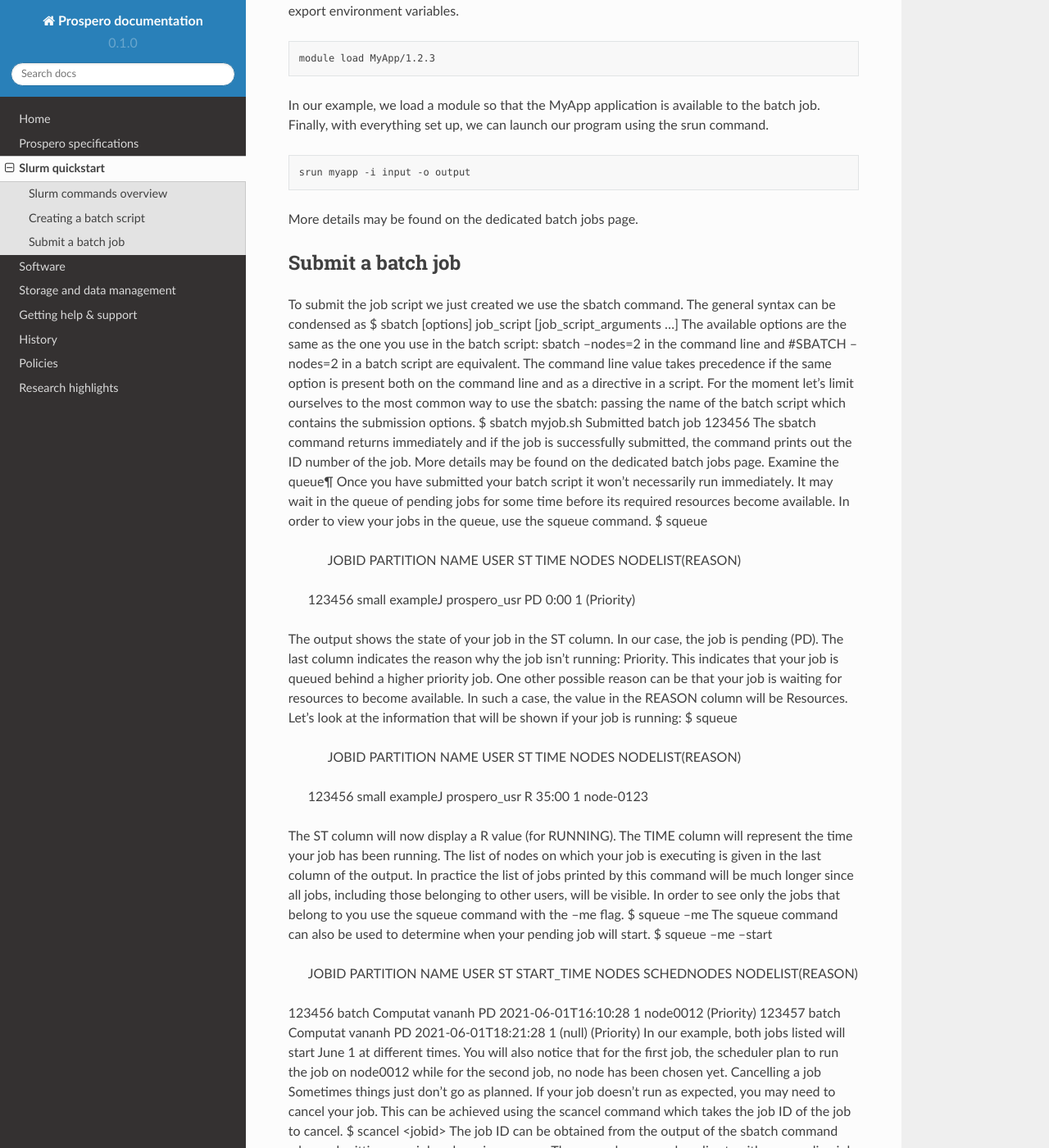
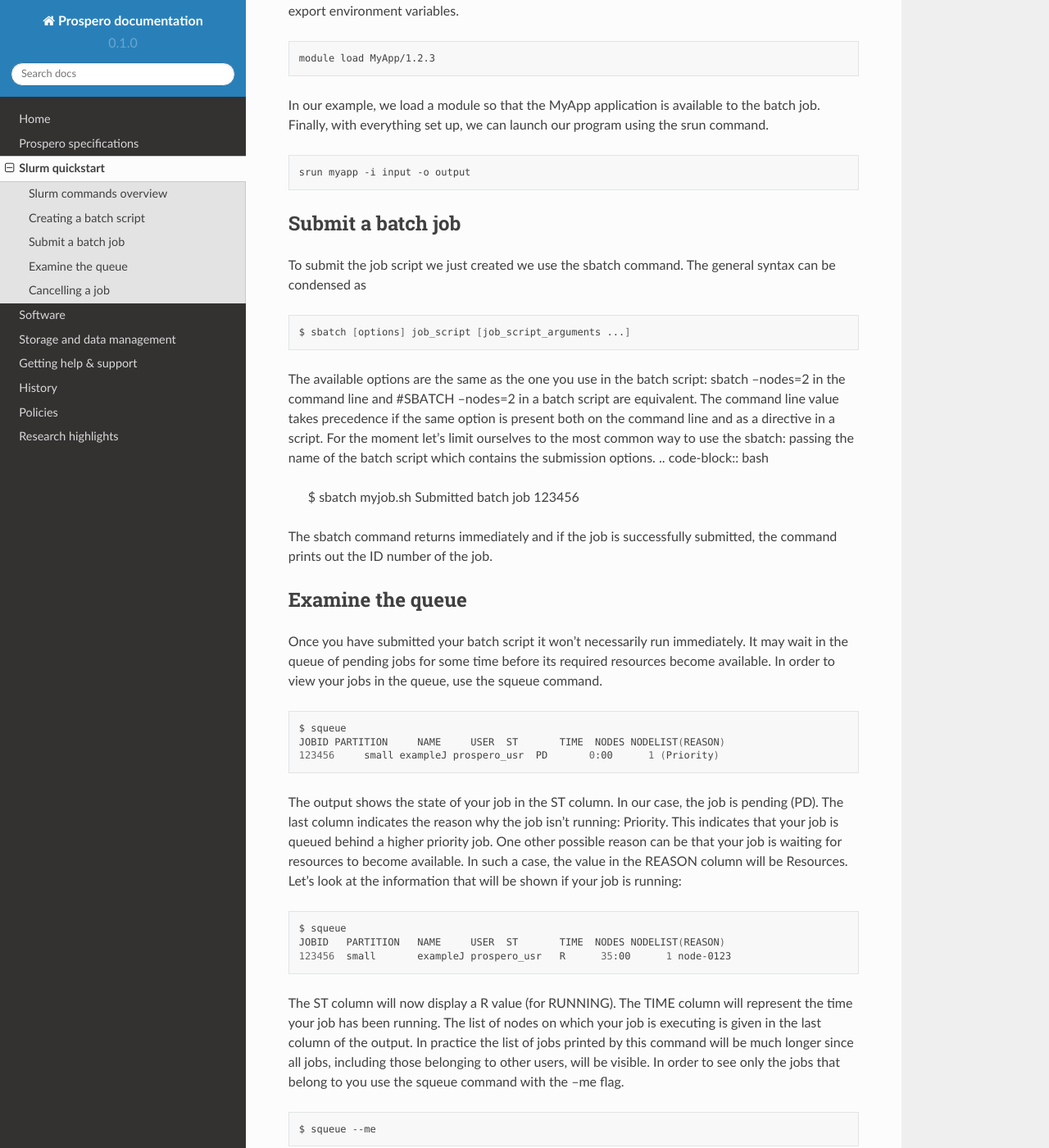
Before and after one commit to astrcrai/prospero-docs, a Sphinx documentation site: the page built from docs/source/scheduler.rst, in a window 1280 px wide and 1400 px high, scrolled down 2338 px. Shown: the whole window at 82% size. Built offline with Sphinx 7.4.7 and the Read the Docs theme 2.0.0, drawn with Linux system fonts in a browser that asks for light colours; pages that are not in the unit, such as notebooks, are missing from menus; some of the changed text lies outside the part shown.

Commit message:
More markup

```diff
--- a/docs/source/scheduler.rst
+++ b/docs/source/scheduler.rst
@@ -102,39 +102,71 @@ In our example, we load a module so that the MyApp application is available to t
 
     srun myapp -i input -o output
 
-More details may be found on the dedicated batch jobs page.
 
 Submit a batch job
 =======================
 
 To submit the job script we just created we use the sbatch command. The general syntax can be condensed as
-$ sbatch [options] job_script [job_script_arguments ...]
+
+.. code-block:: bash
+
+    $ sbatch [options] job_script [job_script_arguments ...]
+
 The available options are the same as the one you use in the batch script: sbatch --nodes=2 in the command line and #SBATCH --nodes=2 in a batch script are equivalent. The command line value takes precedence if the same option is present both on the command line and as a directive in a script.
 For the moment let's limit ourselves to the most common way to use the sbatch: passing the name of the batch script which contains the submission options.
-$ sbatch myjob.sh
-Submitted batch job 123456
+.. code-block:: bash
+
+    $ sbatch myjob.sh
+    Submitted batch job 123456
+
 The sbatch command returns immediately and if the job is successfully submitted, the command prints out the ID number of the job.
-More details may be found on the dedicated batch jobs page.
-Examine the queue¶
+
+
+Examine the queue
+=======================
+
 Once you have submitted your batch script it won't necessarily run immediately. It may wait in the queue of pending jobs for some time before its required resources become available. In order to view your jobs in the queue, use the squeue command.
-$ squeue
-  JOBID PARTITION     NAME     USER  ST       TIME  NODES NODELIST(REASON)
- 123456     small exampleJ prospero_usr  PD       0:00      1 (Priority)
+
+.. code-block:: bash
+
+    $ squeue
+    JOBID PARTITION     NAME     USER  ST       TIME  NODES NODELIST(REASON)
+    123456     small exampleJ prospero_usr  PD       0:00      1 (Priority)
+
 The output shows the state of your job in the ST column. In our case, the job is pending (PD). The last column indicates the reason why the job isn't running: Priority. This indicates that your job is queued behind a higher priority job. One other possible reason can be that your job is waiting for resources to become available. In such a case, the value in the REASON column will be Resources.
 Let's look at the information that will be shown if your job is running:
-$ squeue
-  JOBID PARTITION     NAME     USER  ST       TIME  NODES NODELIST(REASON)
- 123456     small exampleJ prospero_usr   R      35:00      1 node-0123
+
+.. code-block:: bash
+
+    $ squeue
+    JOBID   PARTITION   NAME     USER  ST       TIME  NODES NODELIST(REASON)
+    123456  small       exampleJ prospero_usr   R      35:00      1 node-0123
+
 The ST column will now display a R value (for RUNNING). The TIME column will represent the time your job has been running. The list of nodes on which your job is executing is given in the last column of the output.
 In practice the list of jobs printed by this command will be much longer since all jobs, including those belonging to other users, will be visible. In order to see only the jobs that belong to you use the squeue command with the --me flag.
-$ squeue --me
+
+.. code-block:: bash
+
+    $ squeue --me
+
 The squeue command can also be used to determine when your pending job will start.
-$ squeue --me --start
- JOBID PARTITION     NAME     USER ST          START_TIME  NODES SCHEDNODES           NODELIST(REASON)
-123456     batch Computat   vananh PD 2021-06-01T16:10:28      1 node0012             (Priority)
-123457     batch Computat   vananh PD 2021-06-01T18:21:28      1 (null)               (Priority)
+
+.. code-block:: bash
+
+    $ squeue --me --start
+    JOBID PARTITION     NAME     USER ST          START_TIME  NODES SCHEDNODES           NODELIST(REASON)
+    123456     batch Computat   vananh PD 2021-06-01T16:10:28      1 node0012             (Priority)
+    123457     batch Computat   vananh PD 2021-06-01T18:21:28      1 (null)               (Priority)
+
 In our example, both jobs listed will start June 1 at different times. You will also notice that for the first job, the scheduler plan to run the job on node0012 while for the second job, no node has been chosen yet.
+
 Cancelling a job
+=======================
+
 Sometimes things just don't go as planned. If your job doesn't run as expected, you may need to cancel your job. This can be achieved using the scancel command which takes the job ID of the job to cancel.
-$ scancel <jobid>
+
+.. code-block:: bash
+
+    $ scancel <jobid>
+
 The job ID can be obtained from the output of the sbatch command when submitting your job or by using squeue. The scancel command applies to either a pending job waiting in the queue or to an already running job. In the first case, the job will simply be removed from the queue while in the latter, the execution will be stopped.
```
